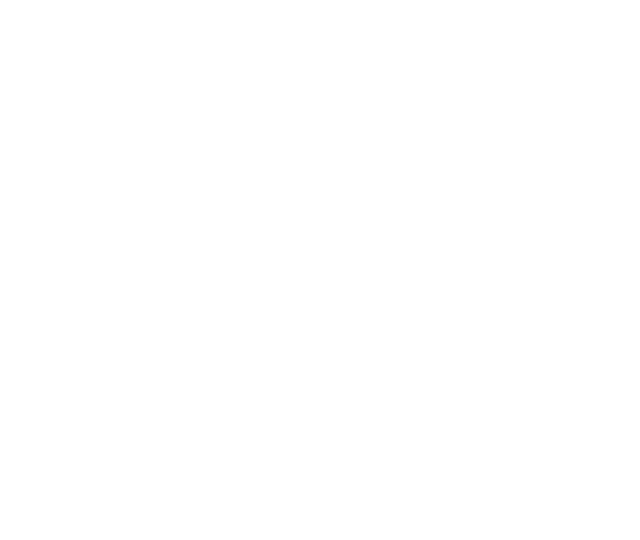
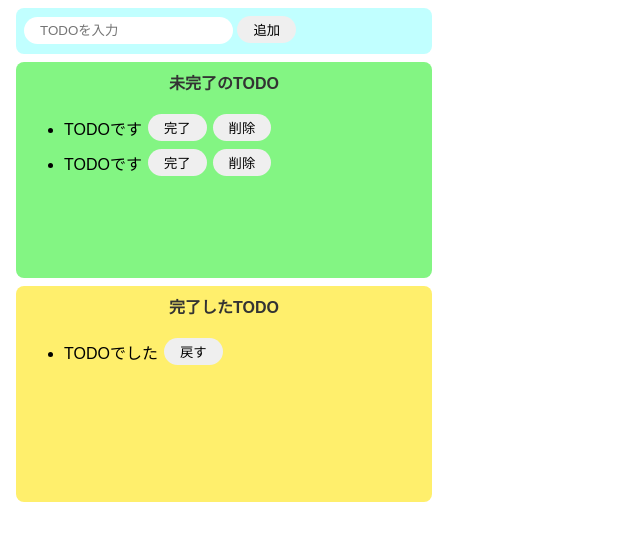
Before and after one commit to oimoengineer/todo-js, a website built with Parcel: page index.html in a window 1280 px wide. Shown: the whole page, without its empty margins (0-640 px from the left). Built offline with nearby package versions, Linux system fonts and the light colour scheme.

Commit message:
画面設計 HTML CSS

```diff
--- a/index.html
+++ b/index.html
@@ -1,16 +1,45 @@
 <!DOCTYPE html>
 <html>
+  <head>
+    <title>Todo(JS)</title>
+    <meta charset="UTF-8" />
+  </head>
 
-<head>
-	<title>Parcel Sandbox</title>
-	<meta charset="UTF-8" />
-</head>
-
-<body>
-	<div id="app"></div>
-
-	<script src="src/index.js">
-	</script>
-</body>
-
+  <body>
+    <div class="input-area">
+      <input placeholder="TODOを入力" />
+      <button>追加</button>
+    </div>
+    <div class="incomplete-area">
+      <p class="title">未完了のTODO</p>
+      <ul>
+        <li>
+          <div class="list-row">
+            <p>TODOです</p>
+            <button>完了</button>
+            <button>削除</button>
+          </div>
+        </li>
+        <li>
+          <div class="list-row">
+            <p>TODOです</p>
+            <button>完了</button>
+            <button>削除</button>
+          </div>
+        </li>
+      </ul>
+    </div>
+    <div class="complete-area">
+      <p class="title">完了したTODO</p>
+      <ul>
+        <li>
+          <div class="list-row">
+            <p>TODOでした</p>
+            <button>戻す</button>
+          </div>
+        </li>
+      </ul>
+    </div>
+    <script src="src/index.js"></script>
+  </body>
 </html>
--- a/src/styles.css
+++ b/src/styles.css
@@ -1,3 +1,66 @@
 body {
   font-family: sans-serif;
 }
+
+input {
+  border-radius: 16px;
+  border: none;
+  padding: 6px 16px;
+  outline: none;
+}
+
+button {
+  border-radius: 16px;
+  border: none;
+  padding: 4px 16px;
+}
+
+button:hover {
+  background-color: #ff7fff;
+  color: #fff;
+  cursor: pointer;
+}
+
+.input-area {
+  background-color: #c1ffff;
+  width: 400px;
+  height: 30px;
+  padding: 8px;
+  margin: 8px;
+  border-radius: 8px;
+}
+
+.incomplete-area {
+  background-color: rgb(131, 245, 131);
+  width: 400px;
+  min-height: 200px;
+  padding: 8px;
+  margin: 8px;
+  border-radius: 8px;
+}
+
+.complete-area {
+  background-color: #ffef6c;
+  width: 400px;
+  min-height: 200px;
+  padding: 8px;
+  margin: 8px;
+  border-radius: 8px;
+}
+
+.title {
+  text-align: center;
+  margin-top: 0px;
+  font-weight: bold;
+  color: #333;
+}
+
+.list-row {
+  display: flex;
+  align-items: center;
+  max-height: 35px;
+}
+
+.list-row button {
+  margin-left: 6px;
+}
```
